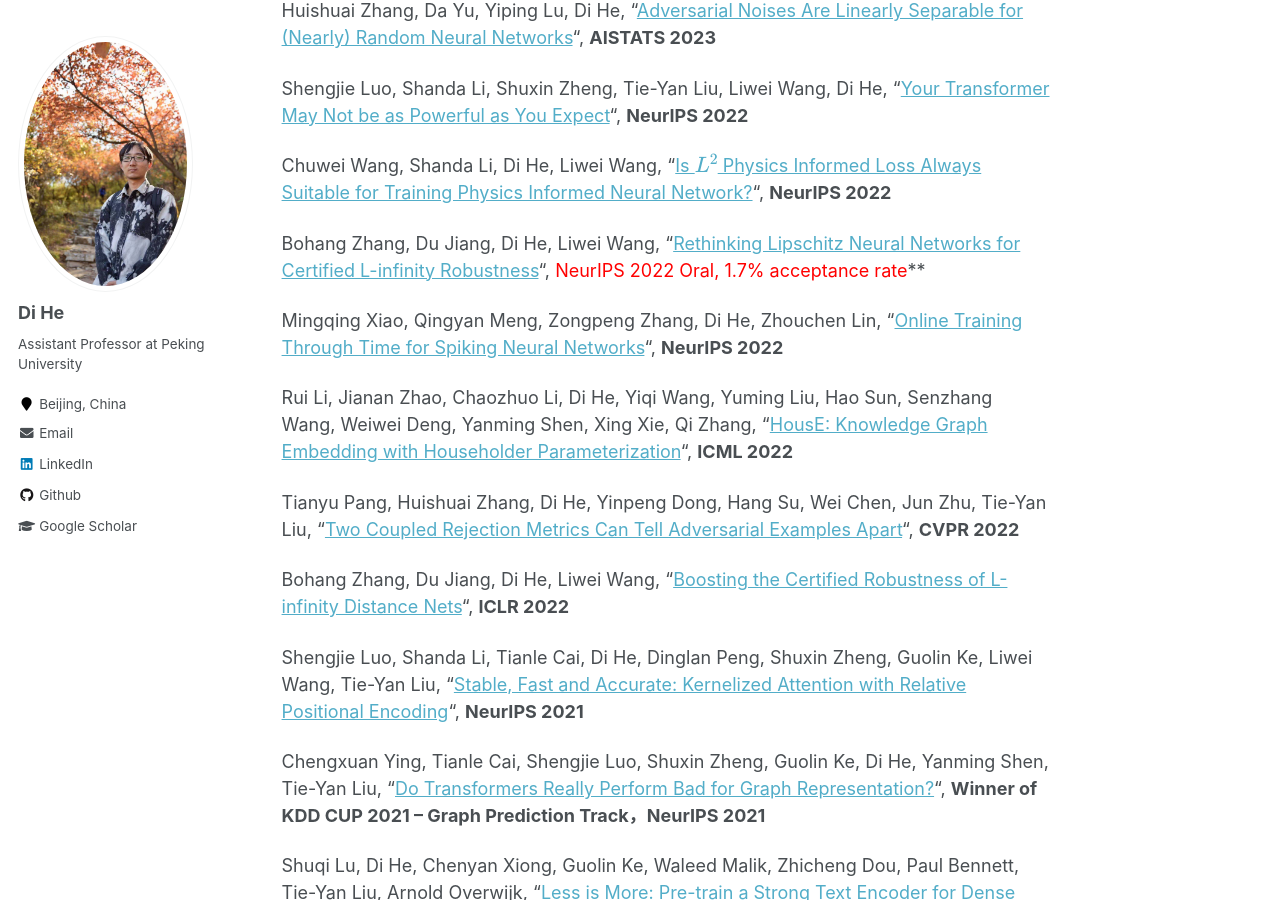
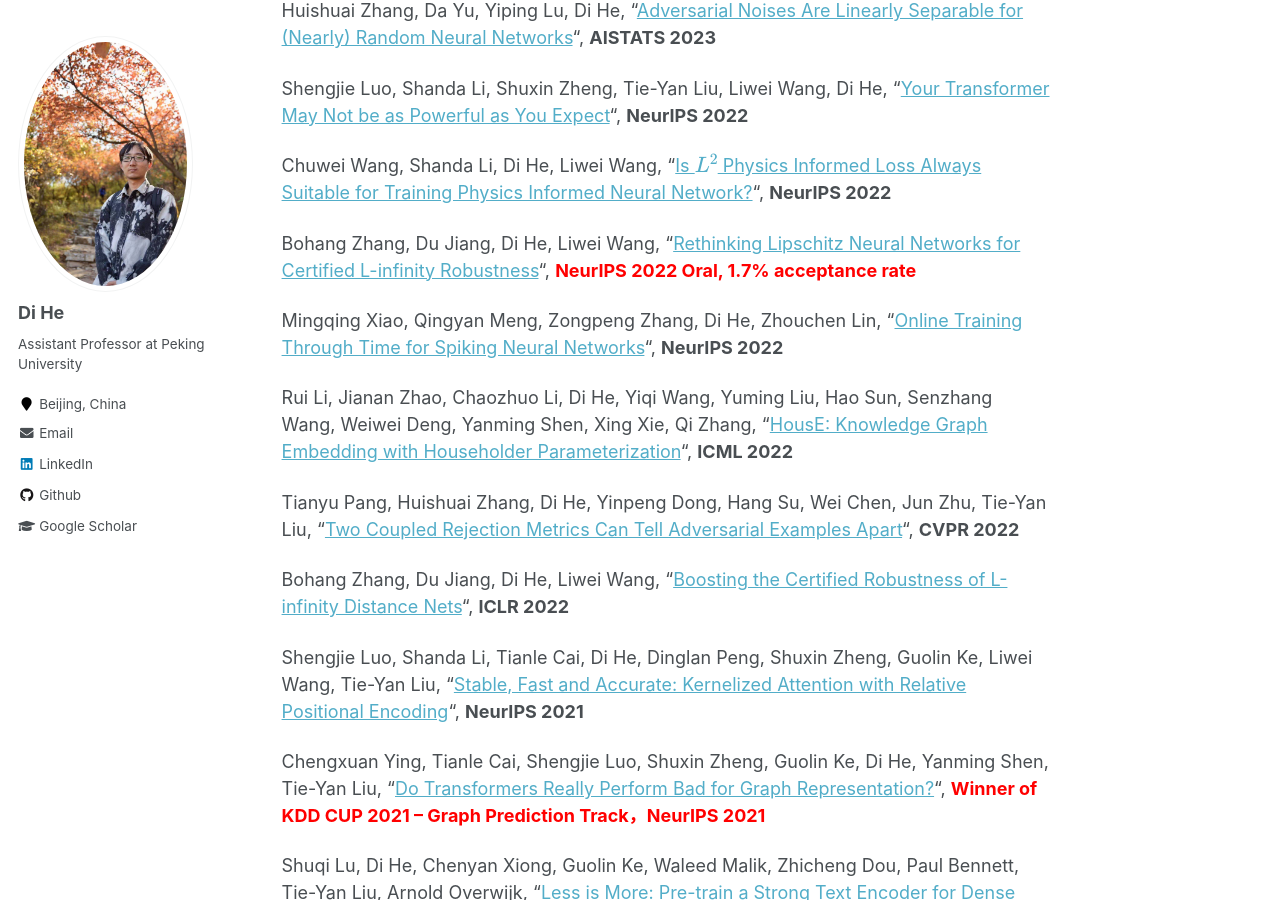
Before and after one commit to DiHe-PKU/DiHe-PKU.github.io, a Jekyll site: the page built from _pages/about.md, in a window 1280 px wide and 900 px high, scrolled down 891 px. Built offline with Jekyll 4.4.1, drawn with Linux system fonts in a browser that asks for light colours; formulas are drawn with MathJax 3.

Commit message:
Update about.md

```diff
--- a/_pages/about.md
+++ b/_pages/about.md
@@ -30,7 +30,7 @@ Shengjie Luo, Shanda Li, Shuxin Zheng, Tie-Yan Liu, Liwei Wang, Di He, “[Your
 
 Chuwei Wang, Shanda Li, Di He, Liwei Wang, “[Is $L^2$ Physics Informed Loss Always Suitable for Training Physics Informed Neural Network?](https://openreview.net/forum?id=cy1TKLRAEML)“, **NeurIPS 2022**
 
-Bohang Zhang, Du Jiang, Di He, Liwei Wang, “[Rethinking Lipschitz Neural Networks for Certified L-infinity Robustness](https://openreview.net/forum?id=xaWO6bAY0xM)“, <font color=red> NeurIPS 2022 Oral, 1.7% acceptance rate</font>**
+Bohang Zhang, Du Jiang, Di He, Liwei Wang, “[Rethinking Lipschitz Neural Networks for Certified L-infinity Robustness](https://openreview.net/forum?id=xaWO6bAY0xM)“, **<font color=red> NeurIPS 2022 Oral, 1.7% acceptance rate</font>**
 
 Mingqing Xiao, Qingyan Meng, Zongpeng Zhang, Di He, Zhouchen Lin, “[Online Training Through Time for Spiking Neural Networks](https://openreview.net/forum?id=Siv3nHYHheI)“, **NeurIPS 2022**
 
@@ -42,7 +42,7 @@ Bohang Zhang, Du Jiang, Di He, Liwei Wang, “[Boosting the Certified Robustness
 
 Shengjie Luo, Shanda Li, Tianle Cai, Di He, Dinglan Peng, Shuxin Zheng, Guolin Ke, Liwei Wang, Tie-Yan Liu, “[Stable, Fast and Accurate: Kernelized Attention with Relative Positional Encoding](https://arxiv.org/abs/2106.12566)“, **NeurIPS 2021**
 
-Chengxuan Ying, Tianle Cai, Shengjie Luo, Shuxin Zheng, Guolin Ke, Di He, Yanming Shen, Tie-Yan Liu, “[Do Transformers Really Perform Bad for Graph Representation?](https://arxiv.org/abs/2106.05234)“, **Winner of KDD CUP 2021 – Graph Prediction Track，NeurIPS 2021**
+Chengxuan Ying, Tianle Cai, Shengjie Luo, Shuxin Zheng, Guolin Ke, Di He, Yanming Shen, Tie-Yan Liu, “[Do Transformers Really Perform Bad for Graph Representation?](https://arxiv.org/abs/2106.05234)“, **<font color=red> Winner of KDD CUP 2021 – Graph Prediction Track，NeurIPS 2021</font>**
 
 Shuqi Lu, Di He, Chenyan Xiong, Guolin Ke, Waleed Malik, Zhicheng Dou, Paul Bennett, Tie-Yan Liu, Arnold Overwijk, “[Less is More: Pre-train a Strong Text Encoder for Dense Retrieval Using a Weak Decoder](https://arxiv.org/abs/2102.09206)“, **EMNLP 2021**
 
```
